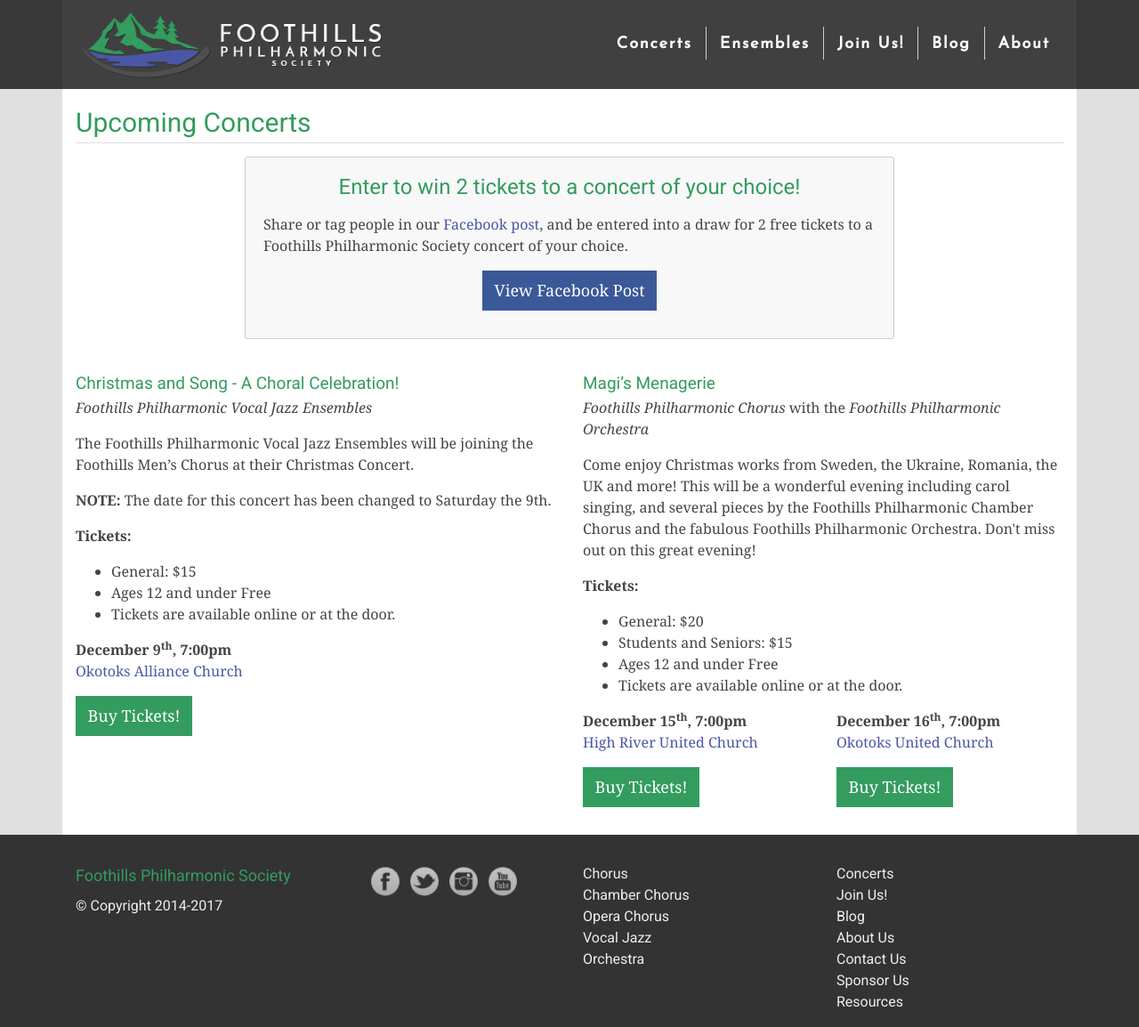
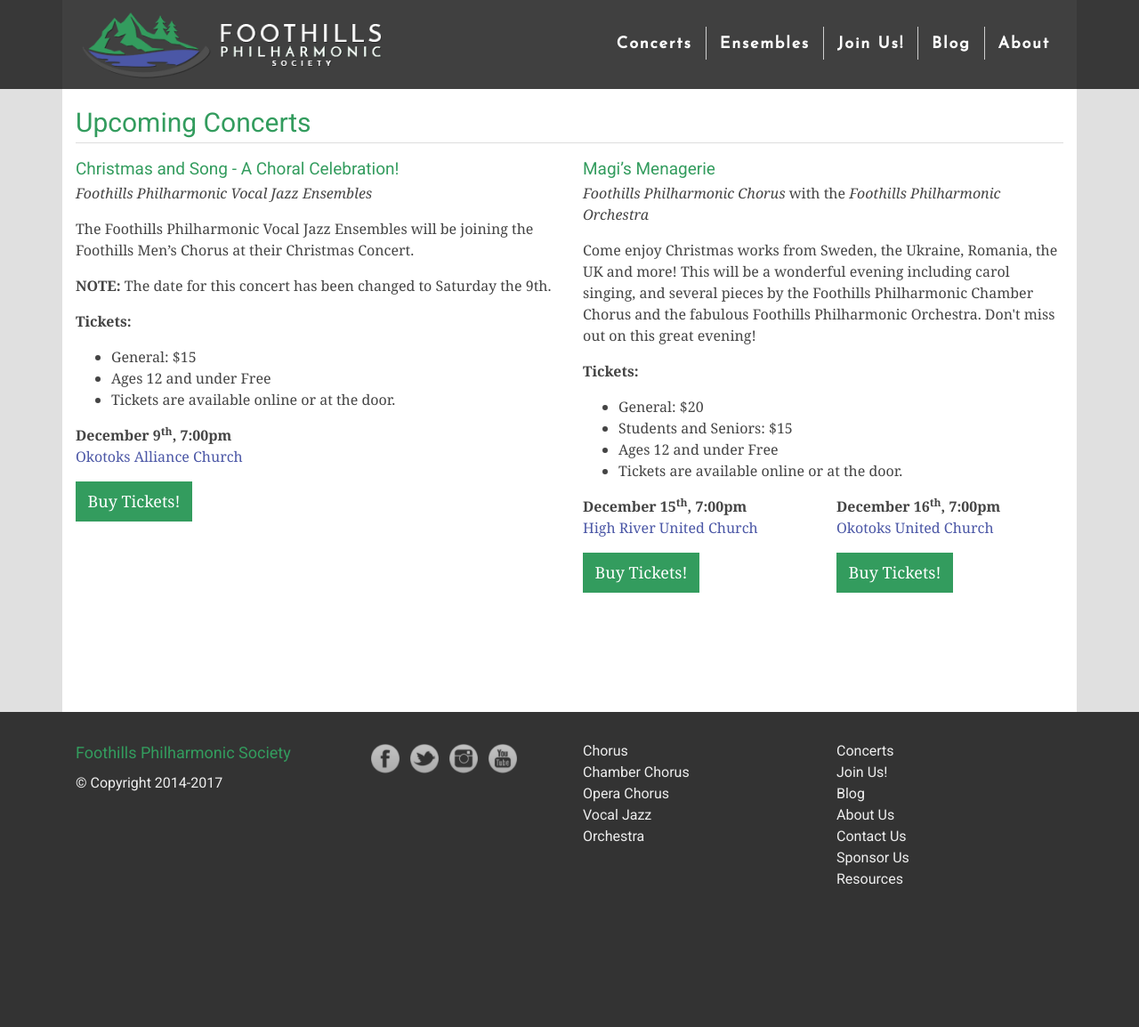
Before and after one commit to percyhanna/fps, a Jekyll site: the page built from concerts.html, in a window 1280 px wide and 1154 px high. Shown: the whole window at 89% size. Built offline with Jekyll 4.4.1, drawn with Linux system fonts in a browser that asks for light colours; nearby versions of some CDN libraries; Markdown is read by kramdown in place of the engine named in the settings.

Commit message:
Remove concert contest

```diff
--- a/concerts.html
+++ b/concerts.html
@@ -4,18 +4,6 @@
 ---
 
         <h1>Upcoming Concerts</h1>
-
-        <div class="row">
-          <div class="col-lg-8 col-12 offset-lg-2">
-            <blockquote>
-              <h2>Enter to win 2 tickets to a concert of your choice!</h2>
-
-              <p>Share or tag people in our <a href="https://www.facebook.com/foothillsphilharmonic/posts/2025028924448824" target="_blank">Facebook post</a>, and be entered into a draw for 2 free tickets to a Foothills Philharmonic Society concert of your choice.</p>
-
-              <p style="text-align: center;"><a href="https://www.facebook.com/foothillsphilharmonic/posts/2025028924448824" target="_blank" class="link-button facebook-button">View Facebook Post</a></p>
-            </blockquote>
-          </div>
-        </div>
 
         <div class="row">
 
```
